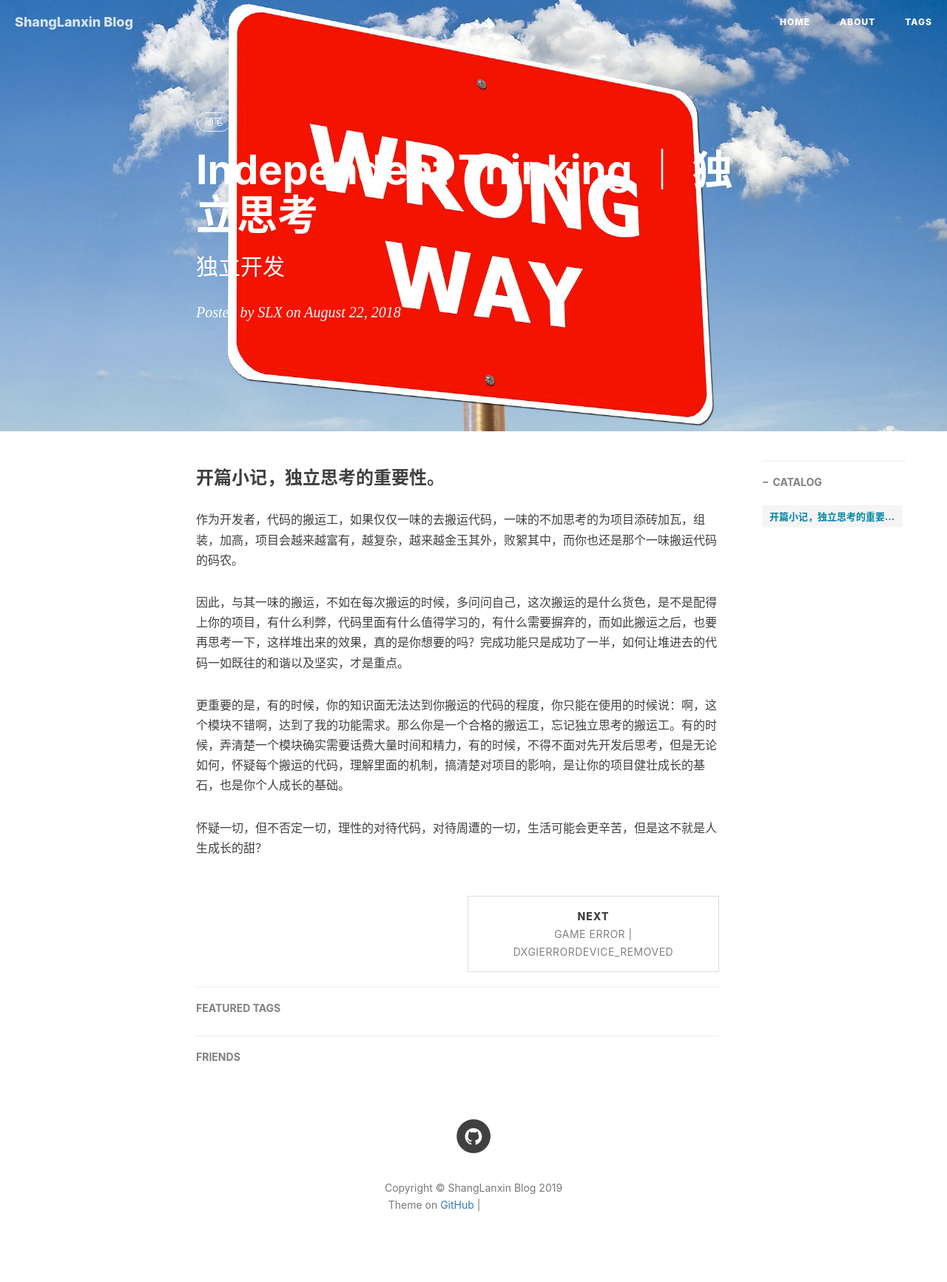
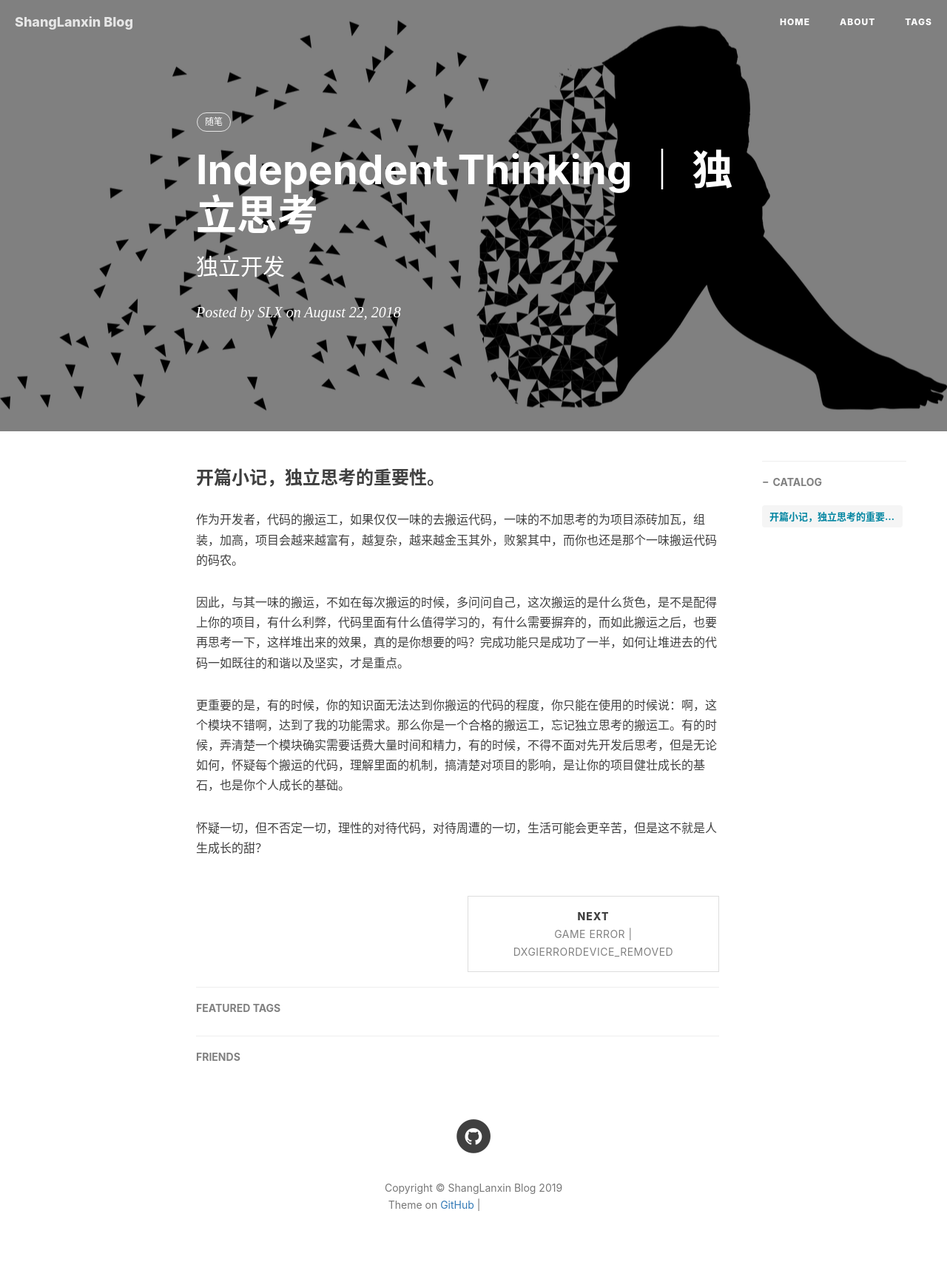
Before and after one commit to shanglanxin/shanglanxin.github.io, a Jekyll site: the page built from _posts/2018-08-22-独立思考.md, in a window 1280 px wide. Shown: the whole page at 74% size. Built offline with Jekyll 4.4.1, drawn with Linux system fonts in a browser that asks for light colours; nearby versions of some CDN libraries; comment, search, counter and statistics services are not loaded; grey boxes are pictures that could not be loaded.

Commit message:
pic error
picture change

```diff
--- a/_posts/2018-08-22-独立思考.md
+++ b/_posts/2018-08-22-独立思考.md
@@ -4,7 +4,7 @@ title:      Independent Thinking ｜ 独立思考
 subtitle:   独立开发
 date:       2018-08-22
 author:     SLX
-header-img: img/post-bg-error.jpg
+header-img: img/post-bg-independent_thinking.png
 catalog: true
 tags:
     - 随笔
```
Also changed, not shown: _posts/2018-08-23-dirext_x_error.md (+1 -1 lines).
